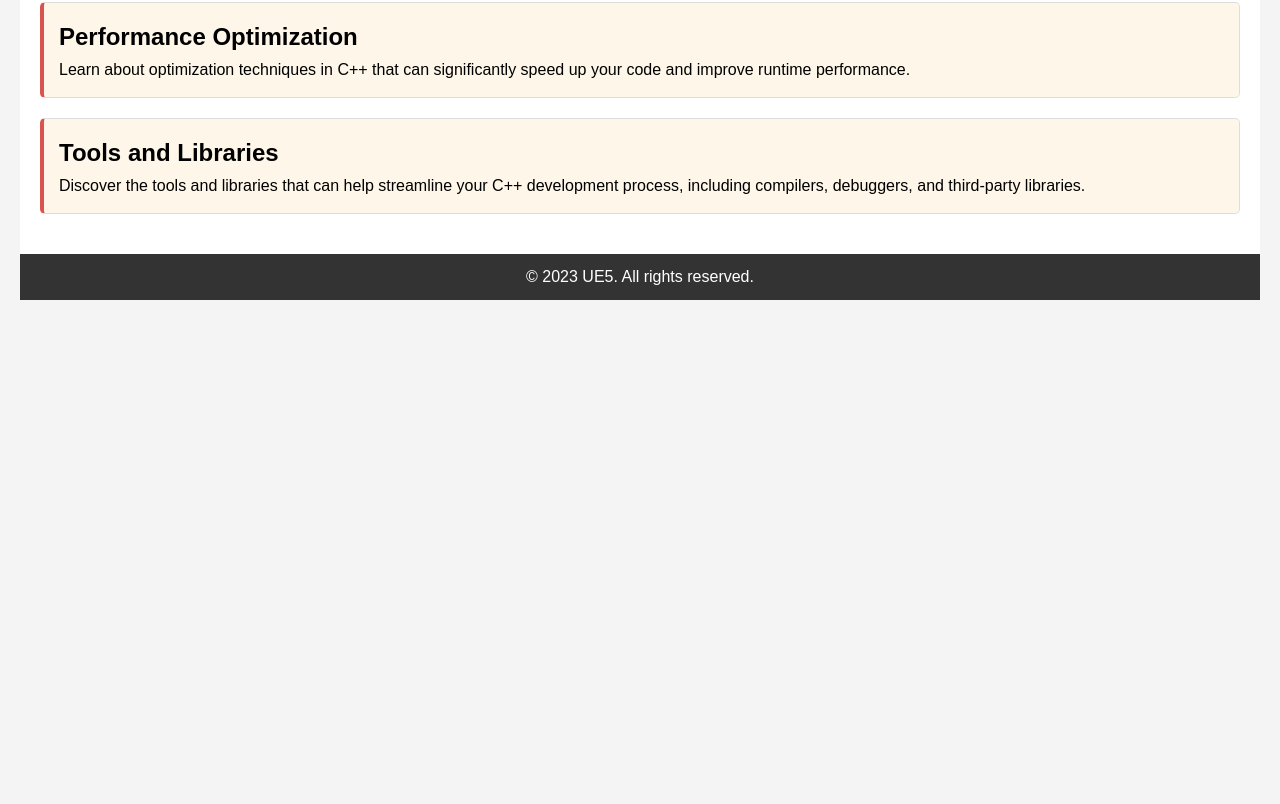
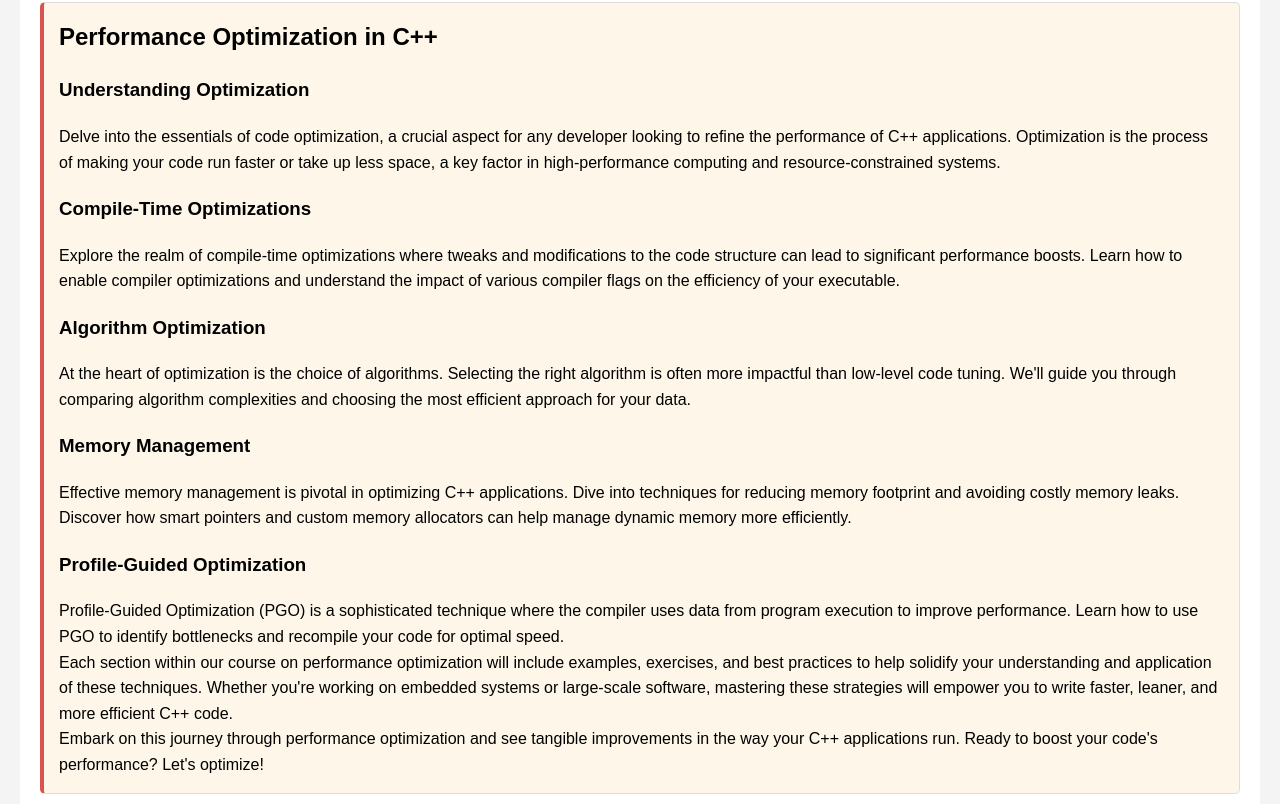
Before and after one commit to ChangmokLee/changmoklee.github.io, a plain HTML site: page cppAndCsharp/cpp-advanced.html in a window 1280 px wide. Shown: the part 676-1480 px from the top of the page. Before the commit the page ends 996 px from the top, so only its background shows below. Drawn offline with Linux system fonts and the light colour scheme.

Commit message:
fixed personal contents

```diff
--- a/cppAndCsharp/cpp-advanced.html
+++ b/cppAndCsharp/cpp-advanced.html
@@ -25,14 +25,32 @@
         <h2>Core Concepts in Depth</h2>
         <p>Delve deeper into core C++ concepts such as templates, namespaces, and memory management to write efficient and high-performing code.</p>
         <!-- Content goes here -->
-        <img src="adi-goldstein-mDinBvq1Sfg-unsplash.jpg" alt="C++ Advanced Concepts">
+        <img src="images/adi-goldstein-mDinBvq1Sfg-unsplash.jpg" alt="C++ Advanced Concepts">
     </section>
 
     <section id="cpp-optimization">
-        <h2>Performance Optimization</h2>
-        <p>Learn about optimization techniques in C++ that can significantly speed up your code and improve runtime performance.</p>
-        <!-- Content goes here -->
+        <h2>Performance Optimization in C++</h2>
+
+        <h3>Understanding Optimization</h3>
+        <p>Delve into the essentials of code optimization, a crucial aspect for any developer looking to refine the performance of C++ applications. Optimization is the process of making your code run faster or take up less space, a key factor in high-performance computing and resource-constrained systems.</p>
+
+        <h3>Compile-Time Optimizations</h3>
+        <p>Explore the realm of compile-time optimizations where tweaks and modifications to the code structure can lead to significant performance boosts. Learn how to enable compiler optimizations and understand the impact of various compiler flags on the efficiency of your executable.</p>
+
+        <h3>Algorithm Optimization</h3>
+        <p>At the heart of optimization is the choice of algorithms. Selecting the right algorithm is often more impactful than low-level code tuning. We'll guide you through comparing algorithm complexities and choosing the most efficient approach for your data.</p>
+
+        <h3>Memory Management</h3>
+        <p>Effective memory management is pivotal in optimizing C++ applications. Dive into techniques for reducing memory footprint and avoiding costly memory leaks. Discover how smart pointers and custom memory allocators can help manage dynamic memory more efficiently.</p>
+
+        <h3>Profile-Guided Optimization</h3>
+        <p>Profile-Guided Optimization (PGO) is a sophisticated technique where the compiler uses data from program execution to improve performance. Learn how to use PGO to identify bottlenecks and recompile your code for optimal speed.</p>
+
+        <p>Each section within our course on performance optimization will include examples, exercises, and best practices to help solidify your understanding and application of these techniques. Whether you're working on embedded systems or large-scale software, mastering these strategies will empower you to write faster, leaner, and more efficient C++ code.</p>
+
+        <p>Embark on this journey through performance optimization and see tangible improvements in the way your C++ applications run. Ready to boost your code's performance? Let's optimize!</p>
     </section>
+
 
     <section id="cpp-tools">
         <h2>Tools and Libraries</h2>
```
Also changed, not shown: cppAndCsharp/csharp-fundamentals.html (+18 -3 lines), cppAndCsharp/main.html (+1 -1 lines), cppAndCsharp/images/adi-goldstein-mDinBvq1Sfg-unsplash.jpg (renamed from cppAndCsharp/adi-goldstein-mDinBvq1Sfg-unsplash.jpg), cppAndCsharp/images/markus-spiske-hvSr_CVecVI-unsplash.jpg (renamed from cppAndCsharp/markus-spiske-hvSr_CVecVI-unsplash.jpg), cppAndCsharp/images/roman-synkevych-vXInUOv1n84-unsplash.jpg (renamed from cppAndCsharp/roman-synkevych-vXInUOv1n84-unsplash.jpg).
